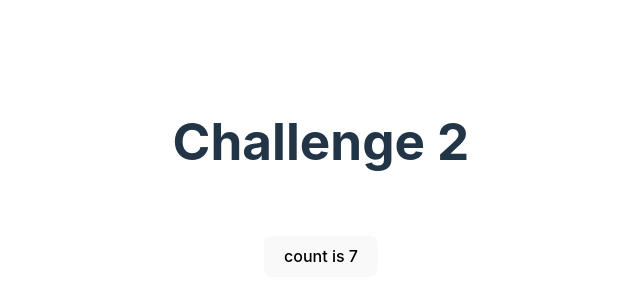
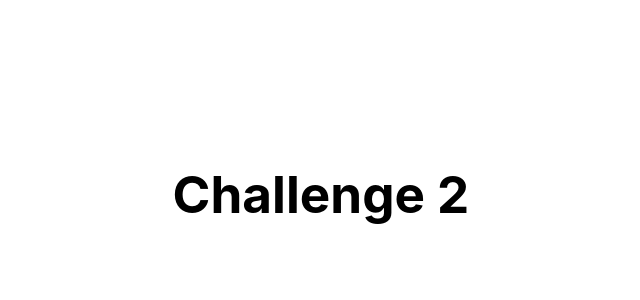
Before and after one commit to lukascivil/live-coding-interview, a React (Vite) app: page / in a window 1280 px wide. Shown: the part 206-506 px from the top of the page, without its empty margins (319-959 px from the left). Built offline with nearby package versions, Linux system fonts and the light colour scheme.

Commit message:
chore: add challenge 3

```diff
--- a/src/App.jsx
+++ b/src/App.jsx
@@ -2,11 +2,13 @@ import { useState } from "react";
 import reactLogo from "./assets/react.svg";
 import viteLogo from "/vite.svg";
 import "./App.css";
+// Challenges
 import Challenge1 from "./challenges/challenge-1";
 import Challenge2 from "./challenges/challenge-2";
+import Challenge3 from "./challenges/challenge-3";
 
 function App() {
-  return <Challenge2 />;
+  return <Challenge3 />;
 
   // return (
   //   <>
--- a/src/challenges/challenge-2.tsx
+++ b/src/challenges/challenge-2.tsx
@@ -1,6 +1,7 @@
 import { useCallback, useEffect, useState } from "react";
 
-// Tell me about what's going on around here? And how would you improve this component?
+// Tell me about what's going on around here?
+// And how would you improve this component in case of multiple instances?
 const Challenge2 = () => {
   const [count, setCount] = useState(0);
 
--- /dev/null
+++ b/src/challenges/challenge-3.tsx
@@ -0,0 +1,22 @@
+import { useCallback, useEffect, useState } from "react";
+
+const lightTheme = {
+  backgroundColor: "white",
+  color: "black",
+};
+
+const darkTheme = {
+  backgroundColor: "black",
+  color: "white",
+};
+
+// Build a custom hook to change the theme based on user action.
+const Challenge3 = () => {
+  return (
+    <div style={lightTheme}>
+      <h1>Challenge 2</h1>
+    </div>
+  );
+};
+
+export default Challenge3;
```
